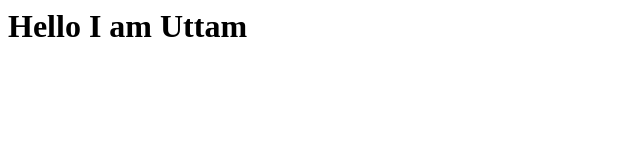
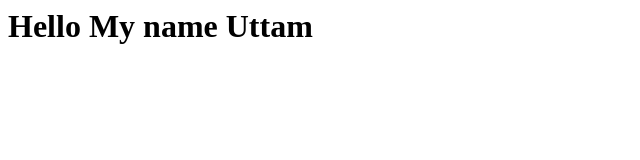
Before and after one commit to UttamDhameshiya/uttam_first, a plain HTML site: page index.html in a window 1280 px wide. Shown: the whole page, without its empty margins (0-640 px from the left). Drawn offline with Linux system fonts and the light colour scheme.

Commit message:
Update index.html

```diff
--- a/index.html
+++ b/index.html
@@ -1 +1 @@
-<h1>Hello I am Uttam</h1>
+<h1>Hello My name Uttam</h1>
```
